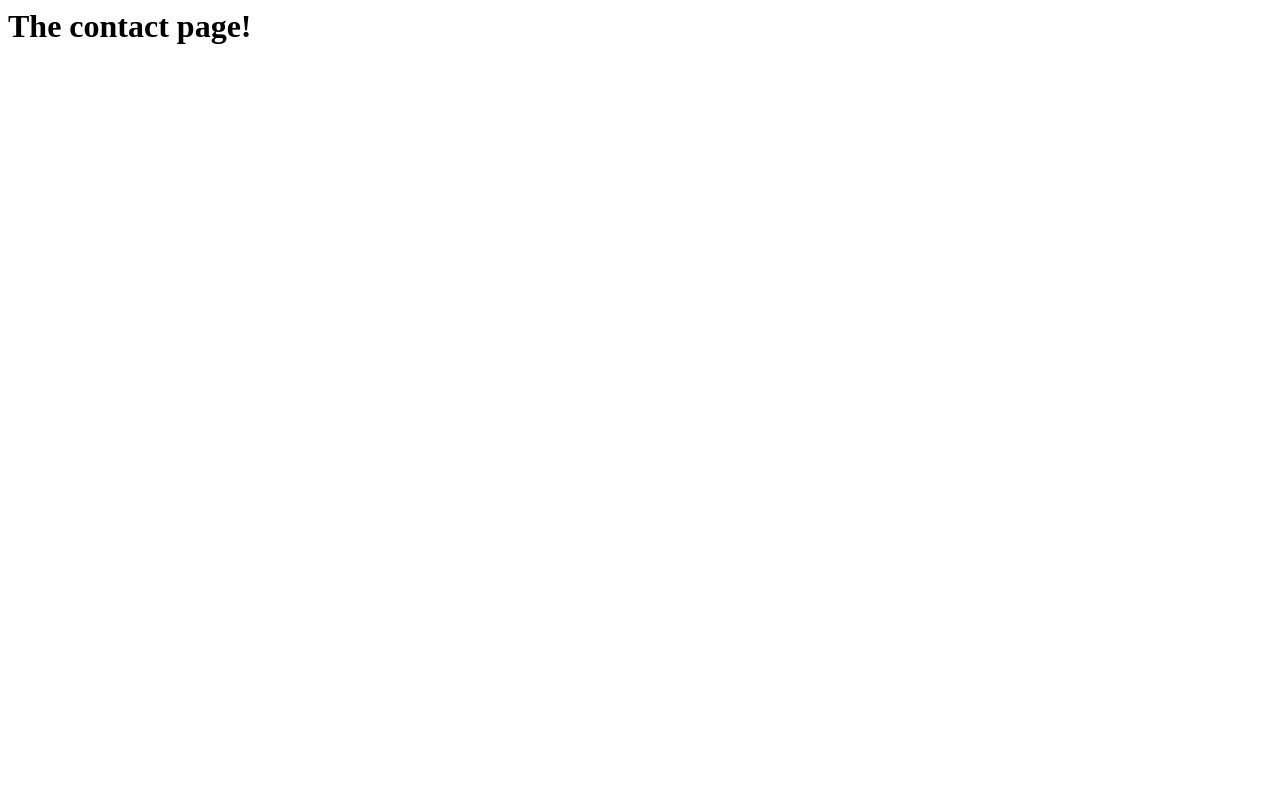
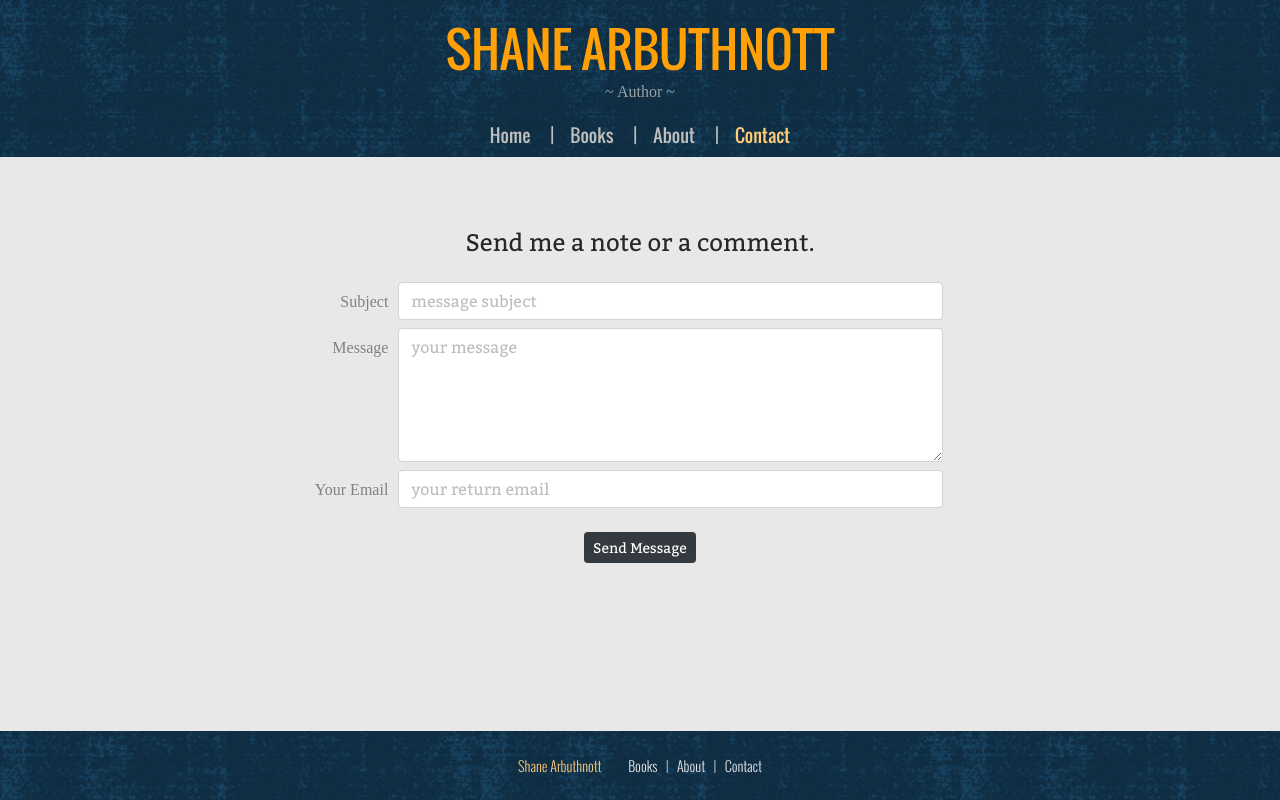
Before and after one commit to arbuthnott/ShaneSite2026, a website: page public/contact.html in a window 1280 px wide. Drawn offline with Linux system fonts and the light colour scheme; a web font is replaced by a local one.

Commit message:
some work on contact page appearance

```diff
--- a/public/contact.html
+++ b/public/contact.html
@@ -1 +1,103 @@
-<h1>The contact page!</h1>
+<html>
+    <head>
+        <meta charset="utf-8">
+        <meta http-equiv="X-UA-Compatible" content="IE=edge">
+        <meta name="viewport" content="width=device-width, initial-scale=1">
+
+        <title>Shane Arbuthnott | Author</title>
+        <meta name="description" content="Website for Canadian author Shane Arbuthnott: Books, News and Reviews.">
+        <meta name="keywords" content="Shane Arbuthnott, Author, Books">
+        <meta name="author" content="Chris Arbuthnott">
+        <link rel="icon" href="/favicon.ico" />
+
+        <!--STYLES-->
+        <link rel="stylesheet" href="/css/bootstrap.min.css">
+        <link rel="stylesheet" href="/css/mainstyle.css">
+        <!--STYLES END-->
+    </head>
+
+    <body>
+        <div class="d-flex flex-column justify-content-between" style="height: 100%;">
+            <div id="top-banner">
+                <div id="top-titles">
+                    <h1 class="text-center">SHANE ARBUTHNOTT</h1>
+                    <h6 class="text-center">~ Author ~</h6>
+                </div>
+                <nav id="top-nav">
+                    <ul>
+                        <li><a href="/">Home</a></li>
+                        <li><a href="/books">Books</a></li>
+                        <li><a href="/about">About</a></li>
+                        <li><a class="active" href="/contact">Contact</a></li>
+                    </ul>
+                </nav>
+            </div>
+
+            <div id="main-content" class="py-5" style="flex-grow: 2;">
+                <div class="container mb-5 mt-4">
+                    <div class="row">
+                        <div class="col-12 col-md-10 offset-md-1 col-xl-8 offset-xl-2">
+                            <h4 class="text-center">Send me a note or a comment.</h4>
+
+                            <form class="contact-form mt-4" id="contact-form" onsubmit="return false;">
+                                <div class="form-row">
+                                    <div class="col-12 col-sm-2 text-sm-right">
+                                        <span class="form-label pl-2 pl-sm-0">Subject</span>
+                                    </div>
+
+                                    <div class="col-12 col-sm-10 col-lg-9">
+                                        <input name="subject" id="subject" class="form-control" maxlength="200" placeholder="message subject"/>
+                                    </div>
+                                </div>
+
+                                <div class="form-row mt-2">
+                                    <div class="col-12 col-sm-2 text-sm-right">
+                                        <span class="form-label pl-2 pl-sm-0">Message</span>
+                                    </div>
+
+                                    <div class="col-12 col-sm-10 col-lg-9">
+                                        <textarea name="message" id="message" rows="5" class="form-control" maxlength="2000" placeholder="your message"></textarea>
+                                    </div>
+                                </div>
+
+                                <div class="form-row mt-2">
+                                    <div class="col-12 col-sm-2 text-sm-right" dir="rtl">
+                                        <span class="form-label pl-2 pl-sm-0">Your&nbsp;Email</span>
+                                    </div>
+
+                                    <div class="col-12 col-sm-10 col-lg-9">
+                                        <input name="email" id="email" class="form-control" maxlength="200" placeholder="your return email"/>
+                                    </div>
+                                </div>
+
+                                <div class="row">
+                                    <div class="col-12 text-center mt-4">
+                                        <button type="button" class="btn btn-dark btn-sm" id="send-contact">Send Message</button>
+                                    </div>
+                                </div>
+                            </form>
+
+                            <div id="contact-form-feedback"></div>
+                        </div>
+                    </div>
+                </div>
+            </div>
+
+            <footer class="text-center py-4">
+                <span class="d-inline-block mr-4"><a href="/" class="lightYellowLink">Shane Arbuthnott</a></span>
+                <span class="d-inline-block">
+                    <span><a class="footerlink" href="/books">Books</a></span> &nbsp;&nbsp;|&nbsp;&nbsp;
+                    <span><a class="footerlink" href="/about">About</a></span> &nbsp;&nbsp;|&nbsp;&nbsp;
+                    <span><a class="footerlink" href="/contact">Contact</a></span>
+                </span>
+            </footer>
+        </div>
+
+        <!--SCRIPTS-->
+        <script src="/scripts/jquery.min.js"></script>
+        <script src="/scripts/bootstrap.bundle.min.js"></script>
+        <script src="/scripts/app.js"></script>
+        <script src="/scripts/contact.js"></script>
+        <!--SCRIPTS END-->
+    </body>
+</html>
--- a/public/css/mainstyle.css
+++ b/public/css/mainstyle.css
@@ -446,3 +446,25 @@ a.review-link {
     }
     a.review-link { font-size: 14px; }
 }
+
+/****************
+ * CONTACT FORM *
+****************/
+
+form.contact-form {}
+.form-label {
+    font-size: 16px;
+    color: #818181;
+    font-family: bitterBold, serif;
+    display: inline-block;
+    margin-top: 8px;
+}
+.form-control::placeholder {
+    color: #bebebe;
+}
+#contact-form-feedback {
+    text-align: center;
+    color: #818181;
+    opacity: 0;
+    transition: opacity 0.4s;
+}
--- /dev/null
+++ b/public/scripts/contact.js
@@ -0,0 +1,47 @@
+Library.humanHints = 0;
+Library.addHumanHint = function(source) {
+    if (!Library.seenHintSources) { Library.seenHintSources = []; }
+    if (Library.seenHintSources.indexOf(source) != -1) { return; }
+    Library.humanHints++;
+    Library.seenHintSources.push(source);
+}
+setTimeout(function() { Library.addHumanHint('wait'); }, 700);
+
+Library.validateContact = function(formData) {
+    console.log('validateContact!!');
+    var feedBackElem = $('#contact-form-feedback');
+    var foundError = !formData.message || !formData.email || Library.humanHints < 3;
+    if (!foundError) {
+        foundError = /^[^@]+@[^@]+\.[a-zA-Z]+$/i.test(formData.email);
+    }
+    if (foundError) {
+        var message = '<h6>Message not sent</h6> ';
+        message += 'Something doesn\'t seem right. Please make sure you add message content and a proper email address before sending.';
+        feedBackElem.html(message).css('opacity', 1);
+        return false;
+    }
+    feedBackElem.html('').css('opacity', 0);
+    return true;
+};
+
+Library.sendContact = function() {
+    console.log('sendContact!!');
+    var form = $('form#contact-form');
+    var formData = {
+        message: form.find('#message').val().trim(),
+        subject: form.find('#subject').val().trim(),
+        email: form.find('#email').val().trim()
+    };
+    if (!Library.validateContact(formData)) { return; }
+    console.log('input is valid. NOw post...');
+
+    form.append('<input type="hidden" name="hintSources" value="' + Library.seenHintSources.join(',') + '"/>');
+};
+
+$(function() {
+    var form = $('form#contact-form');
+
+    form.find('#message').on('input', function() { Library.addHumanHint('message input'); });
+    form.find('#message').on('blur',function() { Library.addHumanHint('message blur'); });
+    form.find('button#send-contact').click(function() { Library.sendContact(); });
+});
```
